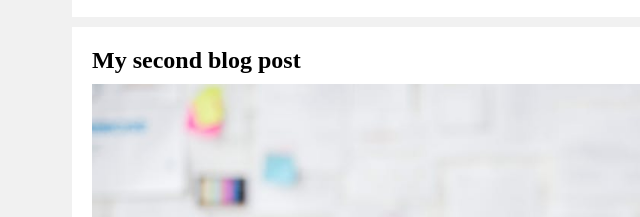
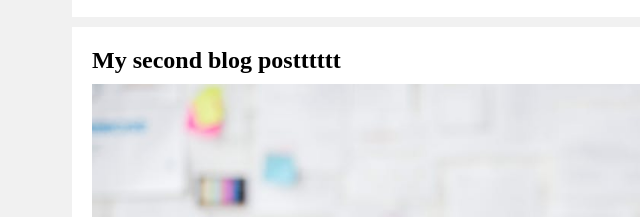
Before and after one commit to srkymhmt/websiteproject, a plain HTML site: page index.html in a window 1280 px wide. Shown: the part 748-965 px from the top of the page, 8-648 px from the left. Drawn offline with Linux system fonts and the light colour scheme.

Commit message:
third commit

```diff
--- a/index.html
+++ b/index.html
@@ -41,7 +41,7 @@
 
 			</div>
 			<div class="blog-post box">
-				<h2>My second blog post</h2>
+				<h2>My second blog postttttt</h2>
 				<img src="2.jpeg" alt="jpeg1">
 				<p class="date">02.02.2022</p>
 
```
